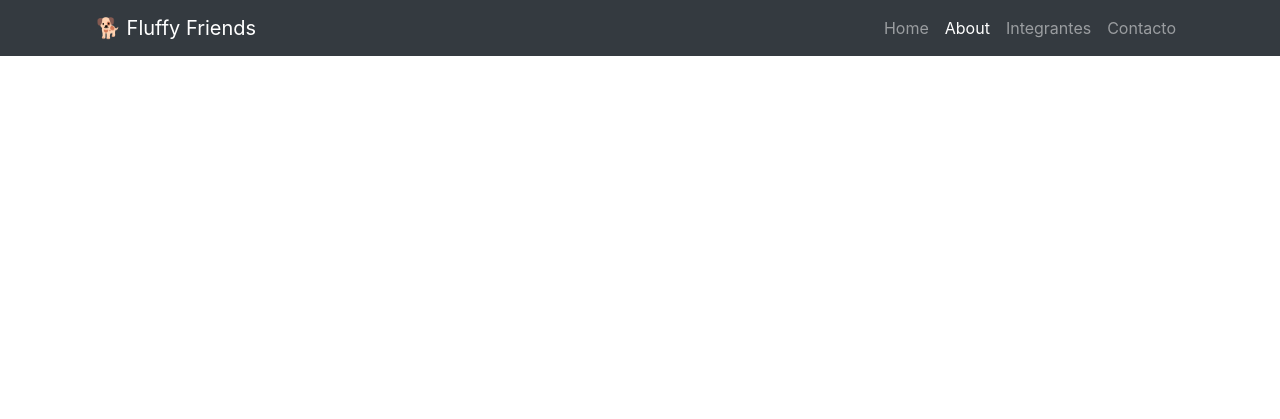
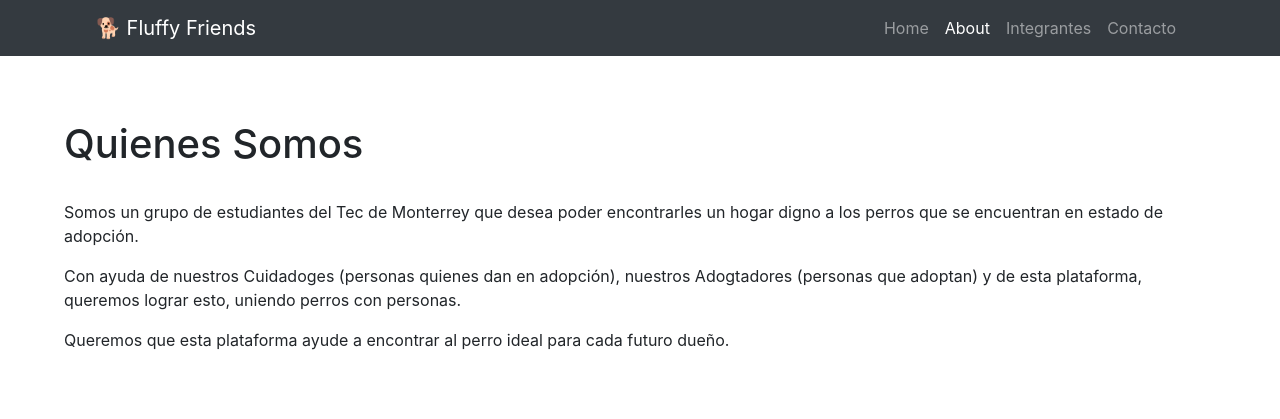
Before and after one commit to MiguelGT98/WebApps2020Project, a website: page about/index.html in a window 1280 px wide. Drawn offline with nearby package versions, Linux system fonts and the light colour scheme.

Commit message:
about
about

```diff
--- a/about/index.html
+++ b/about/index.html
@@ -42,6 +42,23 @@
         </ul>
       </div>
     </nav>
+
+    <div class="m-3 p-5">
+      <h1 >Quienes Somos</h1>
+      <br>
+      <p>
+        Somos un grupo de estudiantes del Tec de Monterrey que desea poder encontrarles un hogar digno a los perros que
+        se encuentran en estado de adopción. </p>
+       <p>Con ayuda de nuestros Cuidadoges (personas quienes dan en adopción), nuestros
+        Adogtadores (personas que adoptan) y de esta plataforma, queremos lograr esto, uniendo perros con personas.</p>
+
+        <p>Queremos que esta plataforma ayude a encontrar al perro ideal para cada futuro dueño.</p>
+
+      </p>
+    </div>
+
+
+
   </body>
   <script
     src="https://code.jquery.com/jquery-3.4.1.slim.min.js"
```
